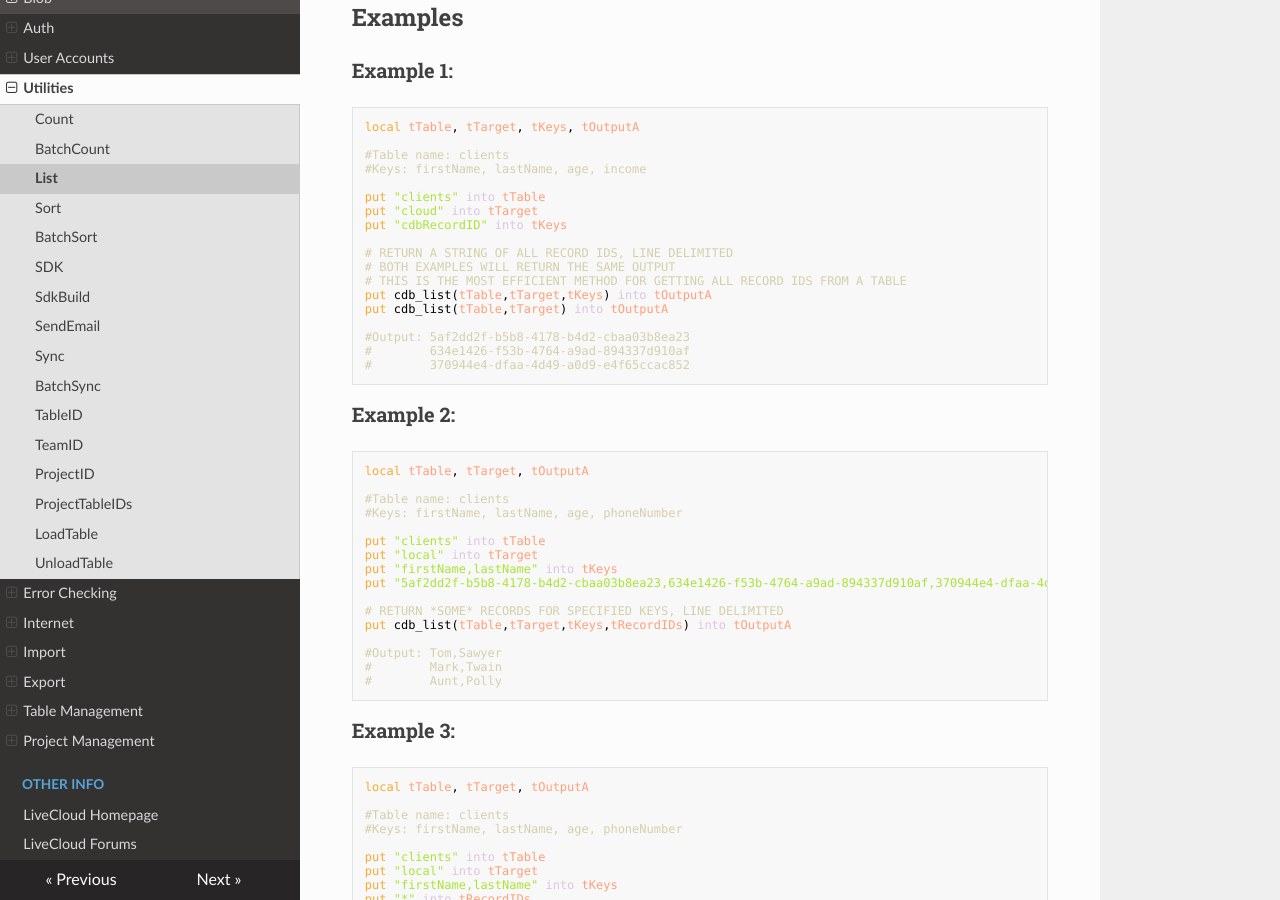
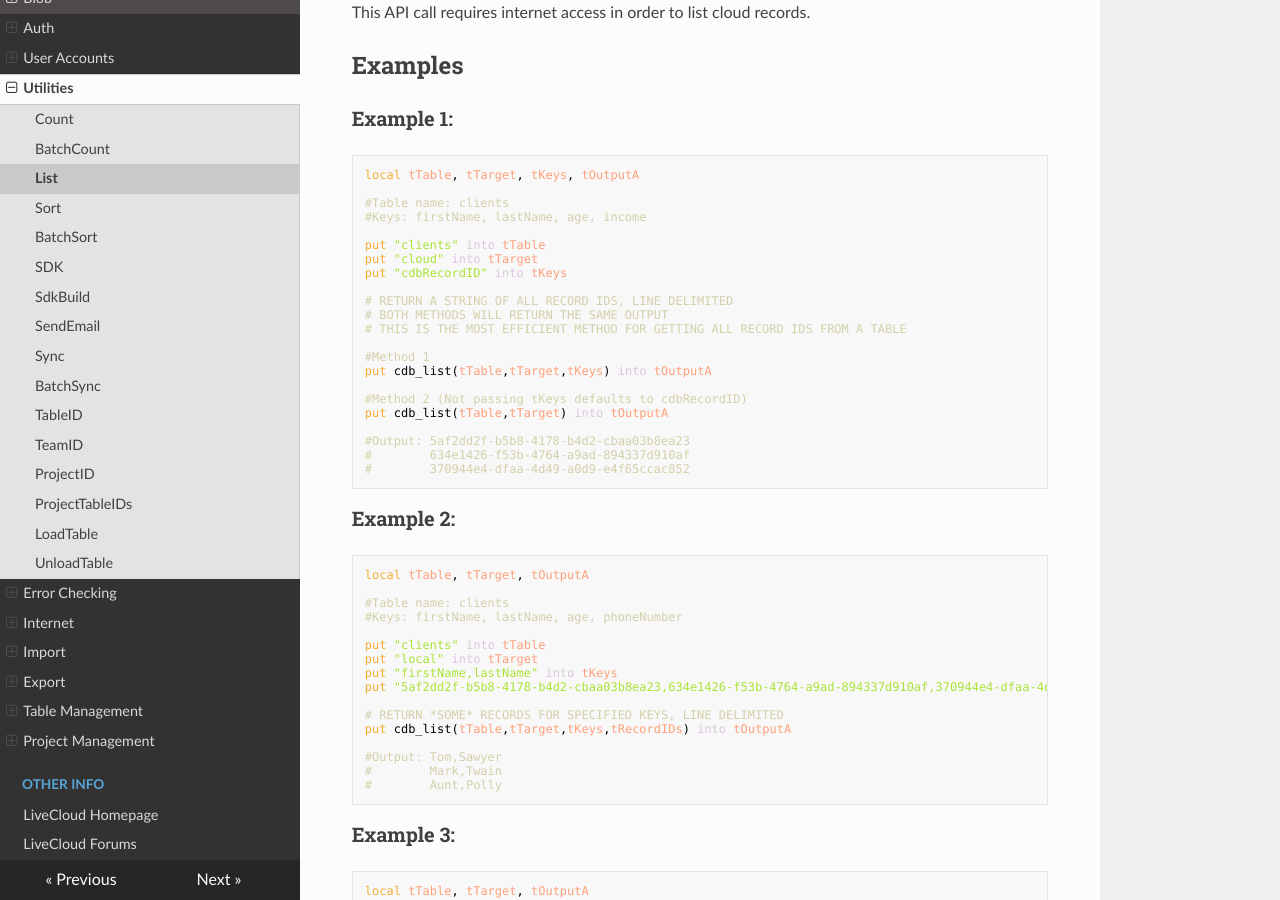
Before and after one commit to CanelaSoftware/cassiaDB_docs, an MkDocs documentation site: the page built from docs/List.md, in a window 1280 px wide and 900 px high, scrolled down 1081 px. Built offline with MkDocs 1.6.1, drawn with Linux system fonts in a browser that asks for light colours; nearby versions of some CDN libraries.

Commit message:
Update List.md
- Updated cdb_list to clarify the two methods to get a complete cdbRecordID list.
- Added Updated value

```diff
--- a/docs/List.md
+++ b/docs/List.md
@@ -34,9 +36,13 @@ put "cloud" into tTarget
 put "cdbRecordID" into tKeys
 
 # RETURN A STRING OF ALL RECORD IDS, LINE DELIMITED
-# BOTH EXAMPLES WILL RETURN THE SAME OUTPUT
+# BOTH METHODS WILL RETURN THE SAME OUTPUT
 # THIS IS THE MOST EFFICIENT METHOD FOR GETTING ALL RECORD IDS FROM A TABLE
+
+#Method 1
 put cdb_list(tTable,tTarget,tKeys) into tOutputA
+
+#Method 2 (Not passing tKeys defaults to cdbRecordID)
 put cdb_list(tTable,tTarget) into tOutputA
 
 #Output: 5af2dd2f-b5b8-4178-b4d2-cbaa03b8ea23
```
Also changed, not shown: other parts of docs/List.md (+2 -0 lines).
